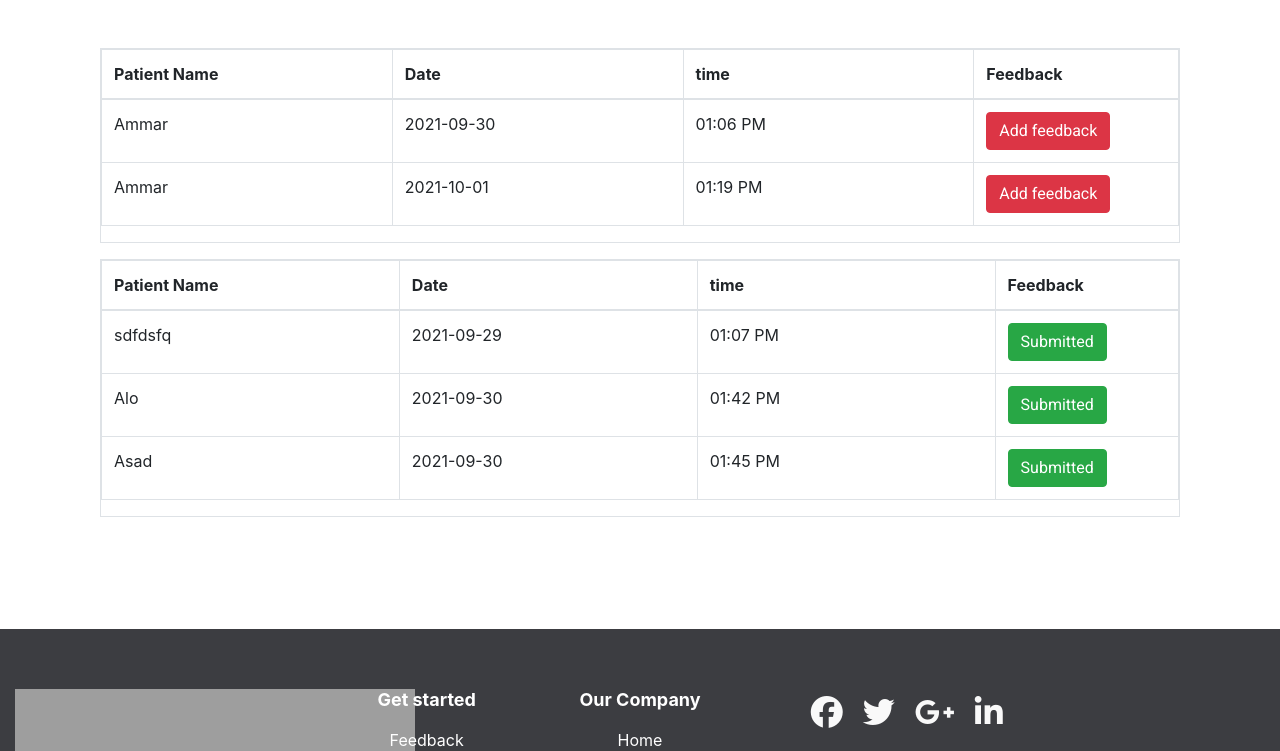
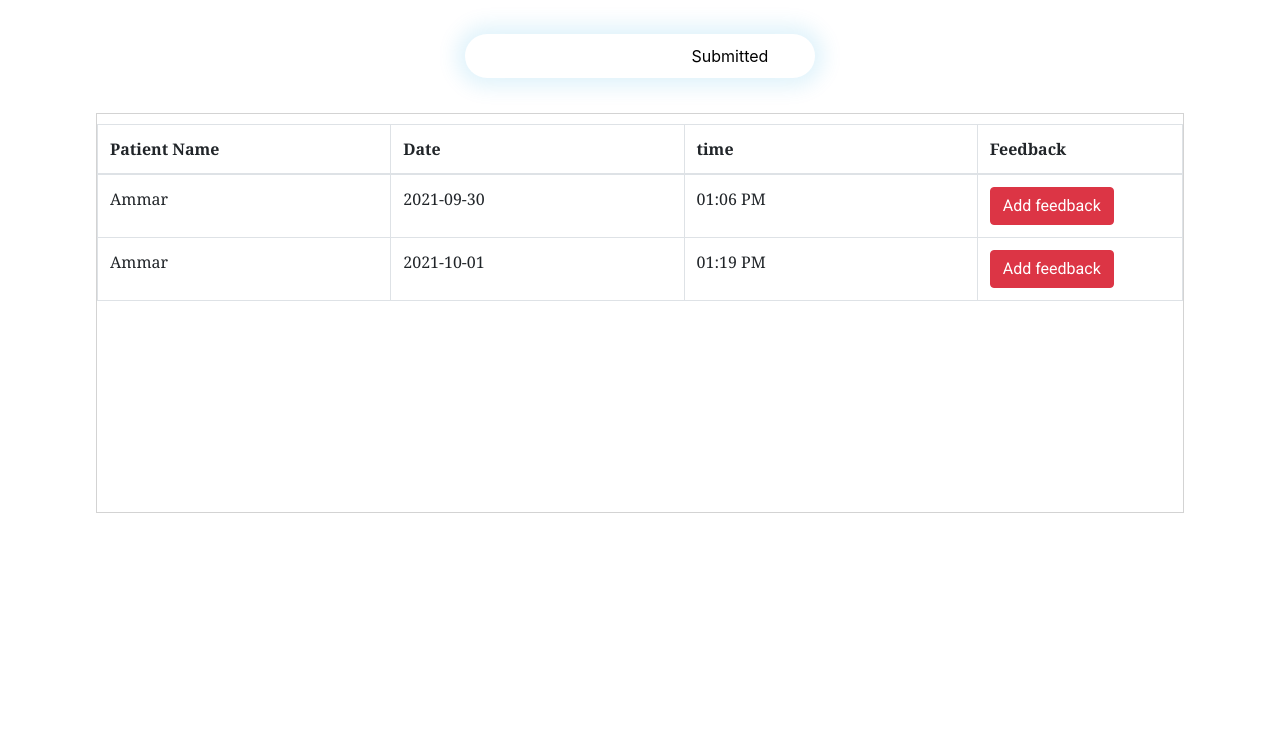
Before and after one commit to muhamad-ammar/homeopath, a Django app: page /feedback in a window 1280 px wide. Shown: the part 775-1526 px from the top of the page. Run offline with Django 3.2, Linux system fonts and the light colour scheme; a user stored in the database is signed in; data comes from the database, SQL or seed files in the repository; both versions use the stored data as it was after the commit; some libraries are stand-ins or nearby versions; some web fonts are replaced; grey boxes are pictures that could not be loaded.

Commit message:
CSS working

```diff
--- a/module1/urls.py
+++ b/module1/urls.py
@@ -13,6 +13,7 @@
     # path("logout/", LogoutView.as_view(), name="logout"),
     path('register/', register_view,name="register"),
     path('', Home_View,name="home"),
+    path('home', Home_View,name="home"),
     path('search_view',search_view,name='search_view'),
     path('search',table_view,name='search'),
     path('repo',repo_view,name='repo'),
--- a/templates/feedback.html
+++ b/templates/feedback.html
@@ -8,7 +8,81 @@
 {% endblock title %}
 {% block content %}
 <style>
-#btn{color:#fff;background-color:#d84b6b;border-radius:20px;border:none;width:150px;display:block;margin:10px auto 0;line-height:25px}
+#bt_n{color:#fff;background-color:#d84b6b;border-radius:20px;border:none;width:150px;display:block;margin:10px auto 0;line-height:25px}
+::-webkit-scrollbar {
+    width: 7px;               /* width of the entire scrollbar */
+  }
+
+  #log_form::-webkit-scrollbar-track {
+    background: rgb(255, 255, 255);        /* color of the tracking area */
+  }
+
+  #log_form::-webkit-scrollbar-thumb {
+    background-color: #d84b6b;    /* color of the scroll thumb */
+    border-radius: 20px;       /* roundness of the scroll thumb */
+    border: 1px solid rgb(240, 114, 166);  /* creates padding around scroll thumb */
+  }
+#btn
+{
+	top:  0;
+	left: 0;
+	position: absolute;
+	width: 170px;
+	height: 100%;
+	border-radius: 30px;
+	transition: .5s;
+
+}
+.log_form
+{
+	width:85%;
+	height: 50vh;
+    position:relative;
+	margin:auto;
+	background:#fff;
+	padding: 5px;
+    overflow-y: scroll;
+    border: 1px solid lightgrey;
+}
+.button_box
+{
+	width: 350px;
+margin: 35px auto;
+position: relative;
+box-shadow: 0 0 20px 9px #0099dd1f;
+border-radius: 30px;
+}
+.toggle
+{
+	padding: 10px 30px;
+	cursor: pointer;
+	background: transparent;
+	border: 0;
+	outline: none;
+	position: relative;
+}
+#reg
+{
+left: 100%;
+}
+#login
+{
+left: 0px;
+}
+.inputs
+{
+	top:10px;
+	position: absolute;
+	width: 100%;
+	transition: .5s;
+	font-family: Berkshire Swash, georgia;
+}
+#submit,#notsubmit
+{
+    width: 170px !important;
+    outline: none;
+
+}
 </style>
 <script src="https://use.fontawesome.com/4672b084a3.js"></script>
 <header class="masthead text-white text-center" style="background: url('https://res.cloudinary.com/ammar992/image/upload/v1630906356/Untitled_design_6_ahdwfm.png') no-repeat center center; background-size:cover;" >
@@ -17,6 +91,75 @@
             <div class="col-xl-9 mx-auto">
                 <h1 class="mb-5">Ailments are treated by minute doses of natural substances that in larger amounts</h1>
             </div>
+
+        </div>
+    </div>
+</header>
+    <!--Main div -->
+        <div style="margin-bottom: 23px">
+    <!--1st child div -->
+    <div class="button_box">
+        <div id="btn" class="btn" id="btntoggle"></div>
+        <button type="button" id=notsubmit class="toggle" onclick="ns()" style="float: left;">Not Submitted</button>
+
+        <button type="button" id=submit class="toggle" onclick="s()" style="padding: 10px 10px 10px 30px; float: left;">Submitted</button>
+        <div style="clear: both;"></div>
+    </div>
+    <div class="log_form">
+                <div class="inputs" id="login">
+                    <table class="table table-bordered table-hover" id="table1">
+                        <thead class="bill-header cs">
+                            <tr>
+                                <th id="trs-hd" class="col-lg-2">Patient Name</th>
+                                <th id="trs-hd" class="col-lg-2">Date</th>
+                                <th id="trs-hd" class="col-lg-2">time</th>
+                                <th id="trs-hd" class="col-lg-1">Feedback</th>
+                            </tr>
+                        </thead>
+                        <tbody id='tbody1'>
+                        {% for x in feedNotSubmited %}
+                            <tr>
+                                <td >{{x.0}}</td>
+                                <td >{{x.1}}</td>
+                                <td >{{x.4}}</td>
+                                <td id='useless'>
+                                    <div class="abc"><input type='submit' class='btn btn-danger'  id='{{x.3}}' value='Add feedback' name='Hello'></div>
+                                </td>
+                            </tr>
+                            {% endfor %}
+                        </tbody>
+                    </table>
+                </div>
+                <div class="inputs" id="reg">
+                    <table class="table table-bordered table-hover" id="table1">
+                        <thead class="bill-header cs">
+                            <tr>
+                                <th id="trs-hd" class="col-lg-2">Patient Name</th>
+                                <th id="trs-hd" class="col-lg-2">Date</th>
+                                <th id="trs-hd" class="col-lg-2">time</th>
+                                <th id="trs-hd" class="col-lg-1">Feedback</th>
+                            </tr>
+                        </thead>
+                        <tbody id='tbody1'>
+                        {% for x in feedSubmited %}
+                            <tr>
+                                <td >{{x.0}}</td>
+                                <td >{{x.1}}</td>
+                                <td >{{x.4}}</td>
+                                <td id='useless'>
+                                    <div class="abc"><input type='submit' class='btn btn-success'  value='Submitted' id='{{x.3}}' ></div>
+                                </td>
+                            </tr>
+                            {% endfor %}
+                        </tbody>
+                    </table>
+
+                </div>
+            </div>
+
+        </div>
+        <div class="container" style="padding: 5% 5% 10% 5% !important;">
+            <div class="row">
                 <div class="col-md-10 col-lg-8 col-xl-7 mx-auto">
                     <!-- <form>
                         <div class="form-row">
@@ -33,10 +176,8 @@
                 </div>
             </div>
         </div>
-</header>
-<br>
-<br>
-<header class="container"  style="width: 100% !important; ">
+
+<!-- <header class="container"  style="width: 100% !important; ">
     <div class="row" >
         <div class="container">
             <div class="col-md-12 search-table-col">
@@ -91,7 +232,7 @@
 
                 </div>
             </div>
-        </div>
+        </div> -->
         <!-- <div class="col-md-4 content-boxes-v6 md-margin-bottom-50">
             <img src="https://res.cloudinary.com/ammar992/image/upload/v1630845745/1_ufuurh.png" style="width:50%; height:60%;">
             <br>
@@ -123,7 +264,40 @@
     <script src="https://code.jquery.com/jquery-3.6.0.min.js" integrity="sha256-/xUj+3OJU5yExlq6GSYGSHk7tPXikynS7ogEvDej/m4="  crossorigin="anonymous" defer></script>
     <script src="https://cdnjs.cloudflare.com/ajax/libs/jquery/3.4.1/jquery.min.js" defer></script>
 <script src="https://cdnjs.cloudflare.com/ajax/libs/twitter-bootstrap/4.4.1/js/bootstrap.bundle.min.js"></script>
+<script>
 
+	var	x=document.getElementById('login');
+	var y=document.getElementById('reg');
+	var z=document.getElementById('btn');
+    document.getElementById('notsubmit').style.color="white";
+    document.getElementById("MyElement").classList.add('btn-danger');
+
+
+	function s(){
+		x.style.left="-100%";
+		y.style.left="0px";
+		z.style.left="180px";
+        document.getElementById('notsubmit').style.color="black";
+        document.getElementById('submit').style.color="white";
+        document.getElementById("MyElement").classList.add('btn-success');
+        document.getElementById("MyElement").classList.remove('btn-danger');
+
+
+
+
+	}
+
+	function ns(){
+        x.style.left="0px";
+		y.style.left="100%";
+		z.style.left="0";
+        document.getElementById('submit').style.color="black";
+        document.getElementById('notsubmit').style.color="white";
+        document.getElementById('btntoggle').style.backgroundColor="#d9534f";
+        document.getElementById("MyElement").classList.remove('btn-success');
+        document.getElementById("MyElement").classList.add('btn-danger');
+    }
+	</script>
 <script>
  $(document).on('click', '.abc input',function (e) {
 
--- a/templates/static_foot.html
+++ b/templates/static_foot.html
@@ -62,7 +62,7 @@
                 <div class="col-md-3 social-networks">
                     <div></div><a class="facebook" href="#"><i class="fa fa-facebook"></i></a><a class="twitter" href="#"><i class="fa fa-twitter"></i></a><a class="google" href="#"><i class="fa fa-google-plus"></i></a><a class="linkedin" href="#"><i class="fa fa-linkedin"></i></a>
                     <br>
-                    <button id='btn' class="btn btn-danger rounded-pill" style="margin-top:20px;" >Contact us</button>
+                    <button  class="btn btn-danger rounded-pill" style="margin-top:20px;" >Contact us</button>
                 </div>
             </div>
             <div class="row footer-copyright">
```
Also changed, not shown: db.sqlite3, module1/migrations/0013_auto_20210930_1416.py (added). Lines whose indentation alone changed are shown as unchanged.
